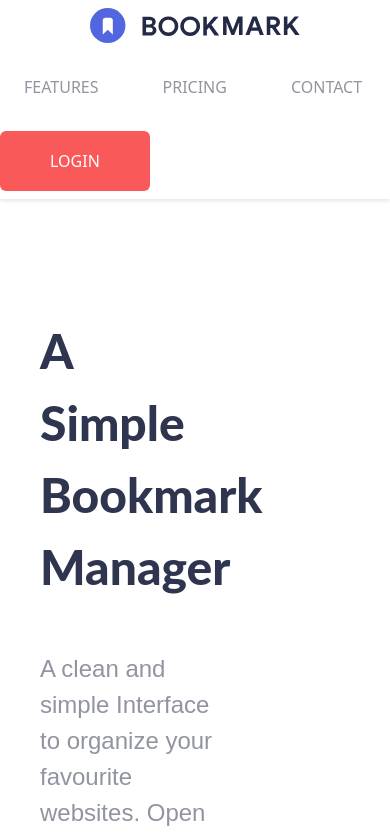
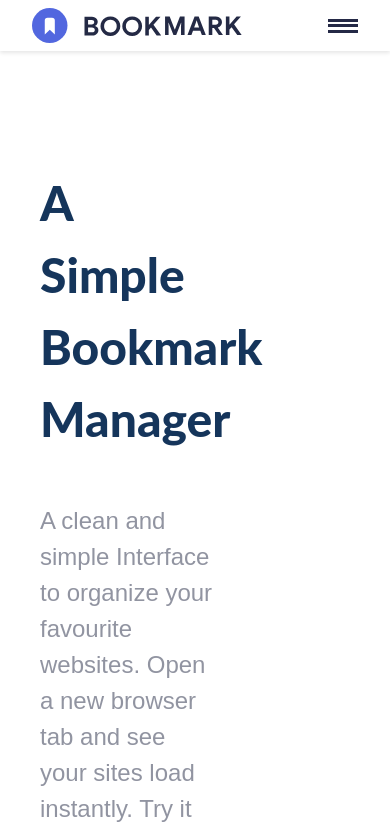
Before and after one commit to BauveR/Sprint-5-React-, a React (Vite) app: page / in a window 390 px wide. Shown: the top 834 px of the page. Built offline with nearby package versions, Linux system fonts and the light colour scheme.

Commit message:
nav bar burger button

```diff
--- /dev/null
+++ b/src/components/atoms/BurguerButton.css
@@ -0,0 +1,47 @@
+.burger-button {
+    --burger-size: 30px;
+    --burger-line-height: 3px;
+    --burger-line-width: 30px;
+    --burger-color: var(--neutral-dark-blue);
+
+    width: var(--burger-size);
+    height: var(--burger-size);
+    display: flex;
+    flex-direction: column;
+    justify-content: center;
+    align-items: center;
+    padding: 0;
+    background: transparent;
+    border: none;
+    cursor: pointer;
+    z-index: 1000;
+  }
+
+  .burger-lines {
+    width: var(--burger-line-width);
+    height: calc(var(--burger-line-height) * 3 + 8px);
+    display: flex;
+    flex-direction: column;
+    justify-content: space-between;
+  }
+
+  .burger-line {
+    width: 100%;
+    height: var(--burger-line-height);
+    background: var(--burger-color);
+    transition: all 0.3s ease;
+    transform-origin: center;
+  }
+
+  /* Animaciones */
+  .burger-button.open .burger-line:nth-child(1) {
+    transform: translateY(7px) rotate(45deg);
+  }
+
+  .burger-button.open .burger-line:nth-child(2) {
+    opacity: 0;
+  }
+
+  .burger-button.open .burger-line:nth-child(3) {
+    transform: translateY(-7px) rotate(-45deg);
+  }
--- /dev/null
+++ b/src/components/atoms/BurguerButton.tsx
@@ -0,0 +1,24 @@
+import React from 'react';
+import './BurguerButton.css';
+
+interface BurgerButtonProps {
+  isOpen: boolean;
+  onClick: () => void;
+}
+
+export const BurgerButton: React.FC<BurgerButtonProps> = ({ isOpen, onClick }) => {
+  return (
+    <button
+      onClick={onClick}
+      className={`burger-button ${isOpen ? 'open' : ''}`}
+      aria-expanded={isOpen}
+      aria-label={isOpen ? "Close menu" : "Open menu"}
+    >
+      <div className="burger-lines">
+        <span className="burger-line" />
+        <span className="burger-line" />
+        <span className="burger-line" />
+      </div>
+    </button>
+  );
+};
--- a/src/components/molecules/Navbar.css
+++ b/src/components/molecules/Navbar.css
@@ -2,41 +2,91 @@
   display: flex;
   justify-content: space-between;
   align-items: center;
-  padding: 1rem 0;
+  padding: 1rem var(--container-padding); /* Usamos variable para consistencia */
   background-color: var(--full-white);
+  position: sticky;
+  top: 0;
   box-shadow: var(--shadow-sm);
   width: 100%;
-  max-width: 100vw;
-  margin: 0;
-  position: relative;
+  max-width: 100%;
+  margin: 0 auto;
+  z-index: 100;
+}
+
+/* Contenedor principal para centrar el contenido */
+.navbar-container {
+  display: flex;
+  justify-content: space-between;
+  align-items: center;
+  width: 100%;
+  max-width: var(--max-container-width); /* Ej: 1200px */
+  margin: 0 auto;
+  padding: 0 var(--container-padding); /* Mismo padding que el navbar */
 }
 
 .navbar-logo-container {
-  margin-left: var(--spacing-xxxl);
-  flex-shrink: 0;
+  z-index: 101;
+  margin-right: auto; /* Empuja el logo a la izquierda */
 }
 
-.navbar-buttons-wrapper {
+.desktop-menu {
   display: flex;
-  gap: 1.5rem;
-  align-items: center;
-  margin-right: var(--spacing-xxxl);
-  flex-wrap: wrap;
+  gap: 1.5rem; /* Más espacio entre items */
+  margin-left: 2rem; /* Separación del logo */
 }
 
+/* Botón burger - posición y tamaño */
+.burger-button {
+  margin-left: auto; /* Lo coloca a la derecha */
+  padding: 0.5rem; /* Espacio alrededor del icono */
+  z-index: 101;
+}
 
+.mobile-menu {
+  position: fixed;
+  top: 0;
+  left: 0;
+  width: 100%;
+  height: 100vh;
+  background: var(--dark-blue-transparent);
+  display: flex;
+  flex-direction: column;
+  align-items: center;
+  justify-content: flex-start; /* Alineación desde arriba */
+  gap: 2rem;
+  transform: translateX(100%);
+  transition: transform 0.3s ease;
+  z-index: 99;
+  padding: 6rem var(--container-padding) 2rem; /* Padding consistente */
+}
+
+.mobile-menu.open {
+  transform: translateX(0);
+}
+
+.mobile-menu-item {
+  width: 100%;
+  max-width: 300px;
+  padding: 0.75rem 1rem; /* Espaciado interno */
+}
+
+/* Responsive */
 @media (max-width: 768px) {
-  .navbar {
-      flex-direction: column;
-      padding: 1rem;
+  .desktop-menu {
+    display: none;
   }
 
-  .navbar-logo-container {
-      margin: 0 0 1rem 0;
+  .burger-button {
+    display: flex; /* Asegura que sea visible en móvil */
+  }
+}
+
+@media (min-width: 769px) {
+  .mobile-menu {
+    display: none;
   }
 
-  .navbar-buttons-wrapper {
-      margin: 0;
-      gap: 1rem;
+  .burger-button {
+    display: none;
   }
 }
--- a/src/components/molecules/Navbar.tsx
+++ b/src/components/molecules/Navbar.tsx
@@ -1,5 +1,6 @@
-import React from 'react';
+import React, { useState } from 'react';
 import { Button } from '../atoms/Button';
+import { BurgerButton } from '../atoms/BurguerButton';
 import Logo from '../atoms/Logo';
 import './Navbar.css';
 
@@ -21,24 +22,43 @@ interface NavbarProps {
 }
 
 const Navbar: React.FC<NavbarProps> = ({ logo, navItems }) => {
+  const [isMenuOpen, setIsMenuOpen] = useState(false);
+
   return (
-    <nav className="navbar">
-      <div className="navbar-logo-container">
-        <Logo src={logo.src} alt={logo.alt} width={logo.width} />
+    <header className="navbar">
+      <div className="navbar-container">
+        <div className="navbar-logo-container">
+          <Logo src={logo.src} alt={logo.alt} width={logo.width} />
+        </div>
+
+        <div className="desktop-menu">
+          {navItems.map((item, index) => (
+            <Button key={`nav-btn-${index}`} variant={item.variant || 'ghost'} onClick={item.onClick}>
+              {item.label}
+            </Button>
+          ))}
+        </div>
+
+        <BurgerButton isOpen={isMenuOpen} onClick={() => setIsMenuOpen(!isMenuOpen)} />
       </div>
 
-      <div className="navbar-buttons-wrapper">
+      {/* Menú móvil */}
+      <div className={`mobile-menu ${isMenuOpen ? 'open' : ''}`}>
         {navItems.map((item, index) => (
           <Button
-            key={`nav-btn-${index}`}
+            key={`mobile-nav-btn-${index}`}
             variant={item.variant || 'ghost'}
-            onClick={item.onClick}
+            onClick={() => {
+              item.onClick();
+              setIsMenuOpen(false);
+            }}
+            className="mobile-menu-item"
           >
             {item.label}
           </Button>
         ))}
       </div>
-    </nav>
+    </header>
   );
 };
 
--- a/src/index.css
+++ b/src/index.css
@@ -1,5 +1,5 @@
 :root {
-  /* colors  */
+
   --primary-color: #5265E1;
   --primary-light: #e7eafb;
   --secondary-color: #FA5959;
@@ -14,7 +14,7 @@
   --dark-blue-transparent: rgba(36, 41, 70, 0.95);
   --transparent-grey: rgba(18, 17, 17, 0.266);
 
-  /* Typography */
+
   --font-family: sans-serif;
   --font-family-two: 'Lato';
   --font-size-xs: 14px;
@@ -25,13 +25,13 @@
   --font-size-xxl: 36px;
   --font-size-xxxl: 48px;
 
-  /* Font weights */
+
   --font-weight-light: 300;
   --font-weight-regular: 400;
   --font-weight-medium: 500;
   --font-weight-bold: 780;
 
-  /* Spacing */
+
   --spacing-xs: 8px;
   --spacing-sm: 16px;
   --spacing-md: 24px;
@@ -40,13 +40,16 @@
   --spacing-xxl: 64px;
   --spacing-xxxl: 100px;
 
-  /* Border radius */
+
   --border-radius-sm: 4px;
   --border-radius-md: 6px;
   --border-radius-lg: 10px;
 
-  /* Shadows */
   --shadow-sm: 0 2px 4px rgba(0, 0, 0, 0.1);
   --shadow-md: 0 4px 8px rgba(0, 0, 0, 0.1);
   --shadow-lg: 0 8px 16px rgba(82, 101, 225, 0.2);
+
+  --max-container-width: 1200px;
+  --container-padding: 2rem;
+  --dark-blue-transparent: rgba(8, 42, 82, 0.95);
 }
```
